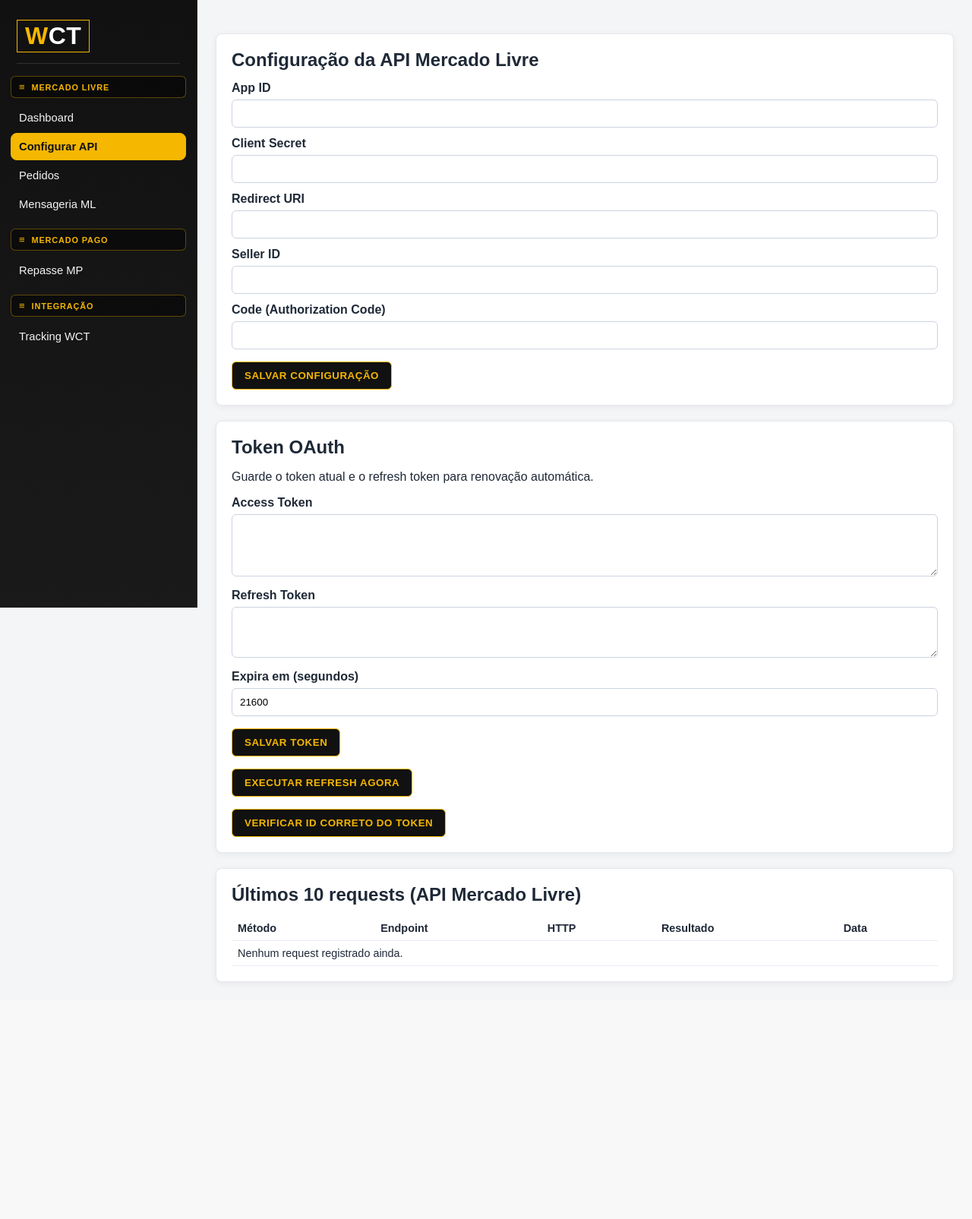
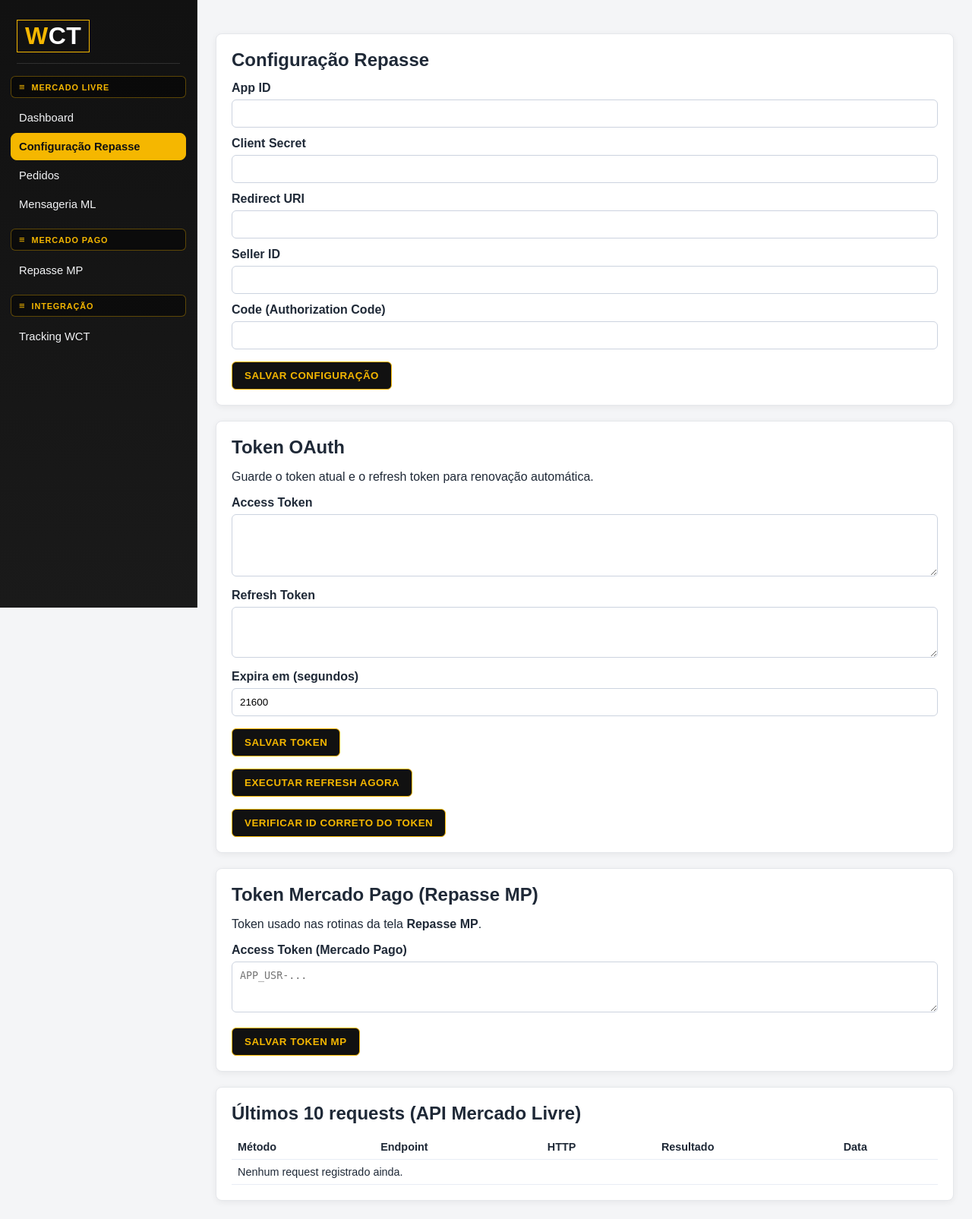
Before and after one commit to WCTFITNESS/portal_wct, a PHP site: page /admin/index.php?page=api-config in a window 1280 px wide. Shown: the whole page at 76% size. Before the commit the page ends 1294 px from the top, so only its background shows below. Run offline with PHP 8.4, Linux system fonts and the light colour scheme; data that the repository does not hold is empty; some libraries are stand-ins or nearby versions.

Commit message:
Move Mercado Pago token settings to Configuração Repasse.
Renames menu label from Configurar API to Configuração Repasse, adds MP token form on api-config page, and removes token form from Repasse MP while keeping processing flows intact.

Co-authored-by: Cursor <cursoragent@cursor.com>

```diff
--- a/index.php
+++ b/index.php
@@ -15,7 +15,7 @@ if (!in_array($page, $allowedPages, true)) {
 $menuSections = [
     'Mercado Livre' => [
         ['id' => 'dashboard', 'label' => 'Dashboard'],
-        ['id' => 'api-config', 'label' => 'Configurar API'],
+        ['id' => 'api-config', 'label' => 'Configuração Repasse'],
         ['id' => 'orders', 'label' => 'Pedidos'],
         ['id' => 'message-template', 'label' => 'Mensageria ML'],
     ],
--- a/pages/api-config.php
+++ b/pages/api-config.php
@@ -34,6 +34,11 @@ if ($_SERVER['REQUEST_METHOD'] === 'POST') {
             $feedback = 'Refresh token executado com sucesso.';
         }
 
+        if (($_POST['form_type'] ?? '') === 'mp_token') {
+            $app['mercadopagoSettingsRepository']->saveAccessToken(trim((string) ($_POST['mp_access_token'] ?? '')));
+            $feedback = 'Access token do Mercado Pago salvo.';
+        }
+
         if (($_POST['form_type'] ?? '') === 'check-seller-id') {
             $accessToken = $app['tokenService']->getValidAccessToken();
             $result = $app['mercadoLivreClient']->get('/users/me', $accessToken);
@@ -68,10 +73,11 @@ if ($_SERVER['REQUEST_METHOD'] === 'POST') {
 
 $apiConfig = $app['settingsRepository']->getApiConfig();
 $token = $app['tokenRepository']->getLatestToken();
+$mpRow = $app['mercadopagoSettingsRepository']->getSettings();
 $requestLogs = $app['requestLogRepository']->listRecent(10);
 ?>
 <section class="card">
-    <h1>Configuração da API Mercado Livre</h1>
+    <h1>Configuração Repasse</h1>
     <?php if ($feedback): ?>
         <div class="msg <?= $feedbackClass ?>"><?= htmlspecialchars($feedback) ?></div>
     <?php endif; ?>
@@ -133,6 +139,17 @@ $requestLogs = $app['requestLogRepository']->listRecent(10);
 </section>
 
 <section class="card">
+    <h1>Token Mercado Pago (Repasse MP)</h1>
+    <p>Token usado nas rotinas da tela <strong>Repasse MP</strong>.</p>
+    <form method="post">
+        <input type="hidden" name="form_type" value="mp_token">
+        <label>Access Token (Mercado Pago)</label>
+        <textarea name="mp_access_token" rows="3" placeholder="APP_USR-..."><?= htmlspecialchars((string) ($mpRow['access_token'] ?? '')) ?></textarea>
+        <button type="submit">Salvar token MP</button>
+    </form>
+</section>
+
+<section class="card">
     <h1>Últimos 10 requests (API Mercado Livre)</h1>
     <table>
         <thead>
```
Also changed, not shown: pages/repasse-mp.php (+4 -13 lines).
